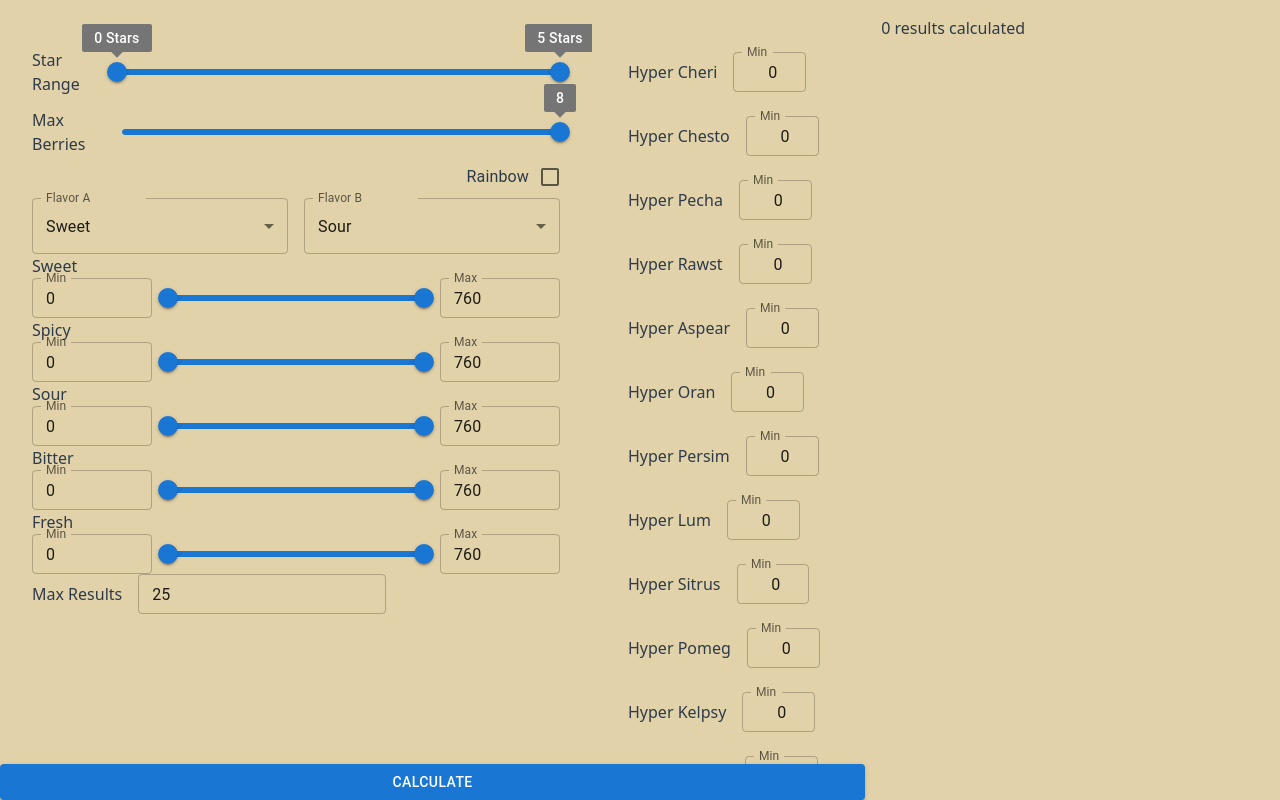
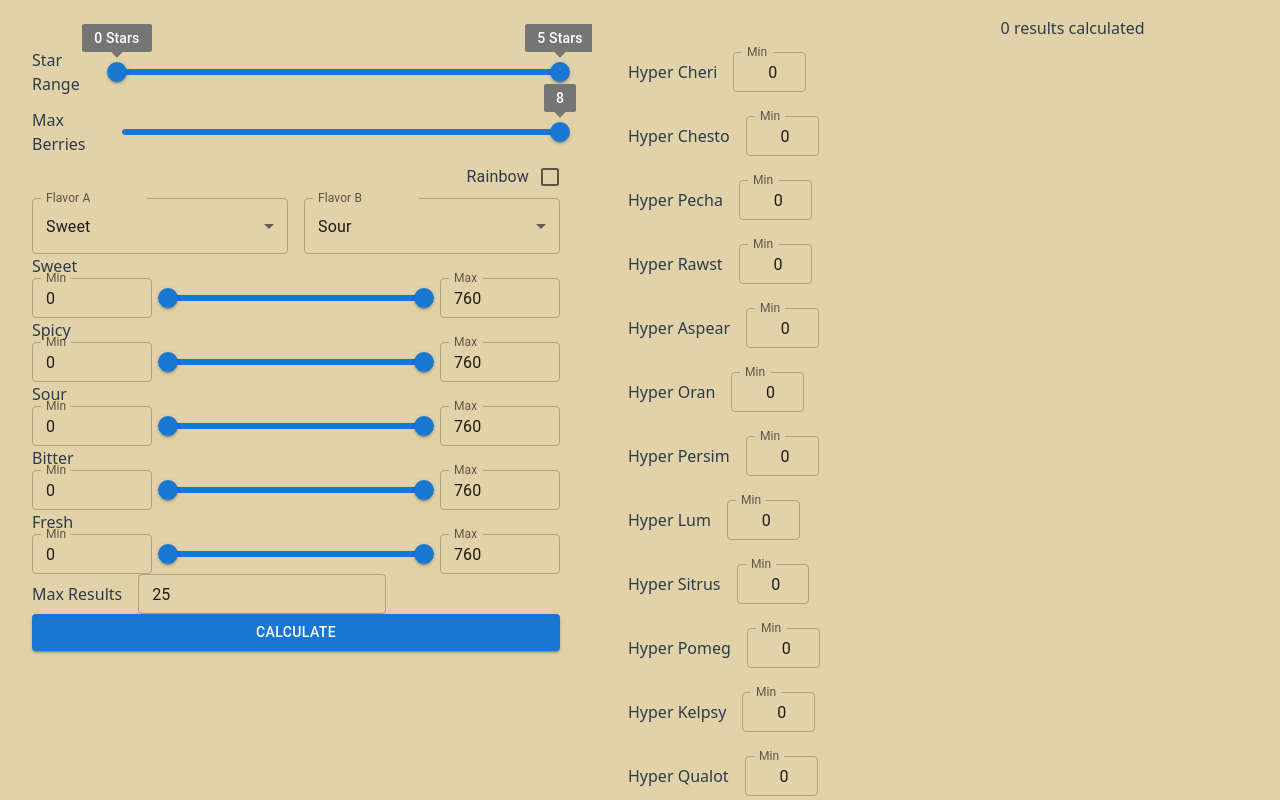
Before and after one commit to TheOkster/Pokemon-Donut-Calculator, a React (Vite) app: page / in a window 1280 px wide. Built offline with nearby package versions, Linux system fonts and the light colour scheme.

Commit message:
made results calculated better

```diff
--- a/src/App.tsx
+++ b/src/App.tsx
@@ -106,17 +106,23 @@ function App() {
             berryQuants={berryQuants}
             berryStats={berryStats}
             maxResults={maxNumResults}
+            isCalculating={isCalculating}
             onStarRangeChange={setStarRange}
             onFlavorValuesChange={handleFlavorChange}
             onBerryQuantsChange={handleBerryQuantsChange}
             onMaxResultsChange={setMaxNumResults}
             onMaxBerriesChange={setMaxBerries}
             onRainbowChange={setEnableRainbow}
-            onRainbowFlavorChange={setRainbowFlavors} />
-          <Button variant="contained" disabled={isCalculating} onClick={handleCalculate}>Calculate</Button>
+            onRainbowFlavorChange={setRainbowFlavors}
+            onCalculate={handleCalculate} />
+
         </div>
         <div className="right">
-          {results.length} results calculated
+          {!isCalculating && (
+            <div style={{ textAlign: 'center', fontWeight: 500, marginBottom: '1rem' }}>
+              {results.length} results calculated
+            </div>
+          )}
           {results.map((combo) => (
             <RecipeCard combo={combo} berryStats={berryStats} />
           ))}
--- a/src/Settings.tsx
+++ b/src/Settings.tsx
@@ -1,8 +1,10 @@
 import { useState } from 'react'
-import { Checkbox, FormControl, FormControlLabel, InputLabel, MenuItem, Select, Slider, Stack, TextField } from '@mui/material'
+import { Button, Checkbox, FormControl, FormControlLabel, InputLabel, MenuItem, Select, Slider, Stack, TextField } from '@mui/material'
 import RangeSelector from './RangeSelector'
 import { flavors, type Flavor } from './App';
 import "./Settings.css"
+
+
 export interface BerryDict {
    [key: string]: Record<string, number>;
 }
@@ -22,6 +24,7 @@ interface BerryProps {
    enableRainbow: boolean;
    rainbowFlavors: [Flavor, Flavor],
    maxResults: number,
+   isCalculating?: boolean;
    onStarRangeChange?: (starRange: [number, number]) => void;
    onFlavorValuesChange?: (flavor: string, newValue: [number, number]) => void;
    onBerryQuantsChange?: (berry: string, newQuant: number) => void;
@@ -29,8 +32,9 @@ interface BerryProps {
    onRainbowChange?: (rainbowEnabled: boolean) => void;
    onRainbowFlavorChange?: (rainbowFlavors: [Flavor, Flavor]) => void;
    onMaxResultsChange: (maxResults: number) => void;
+   onCalculate?: () => void;
 }
-export default function Settings({ starRange, maxBerries, berryQuants, berryStats, enableRainbow, rainbowFlavors, maxResults, onStarRangeChange, onFlavorValuesChange, onBerryQuantsChange, onMaxBerriesChange, onRainbowChange, onRainbowFlavorChange, onMaxResultsChange }: BerryProps) {
+export default function Settings({ starRange, maxBerries, berryQuants, berryStats, enableRainbow, rainbowFlavors, maxResults, isCalculating, onStarRangeChange, onFlavorValuesChange, onBerryQuantsChange, onMaxBerriesChange, onRainbowChange, onRainbowFlavorChange, onMaxResultsChange, onCalculate }: BerryProps) {
    const minVal = 0;
    const maxVal = 760;
 
@@ -135,6 +139,7 @@ export default function Settings({ starRange, maxBerries, berryQuants, berryStat
                   onChange={(e) => onMaxResultsChange?.(parseInt(e.target.value, 10))}
                />
             </Stack>
+            <Button variant="contained" disabled={isCalculating} onClick={onCalculate}>Calculate</Button>
          </div>
          {/* Berry Quantities */}
          <div className="right">
```
